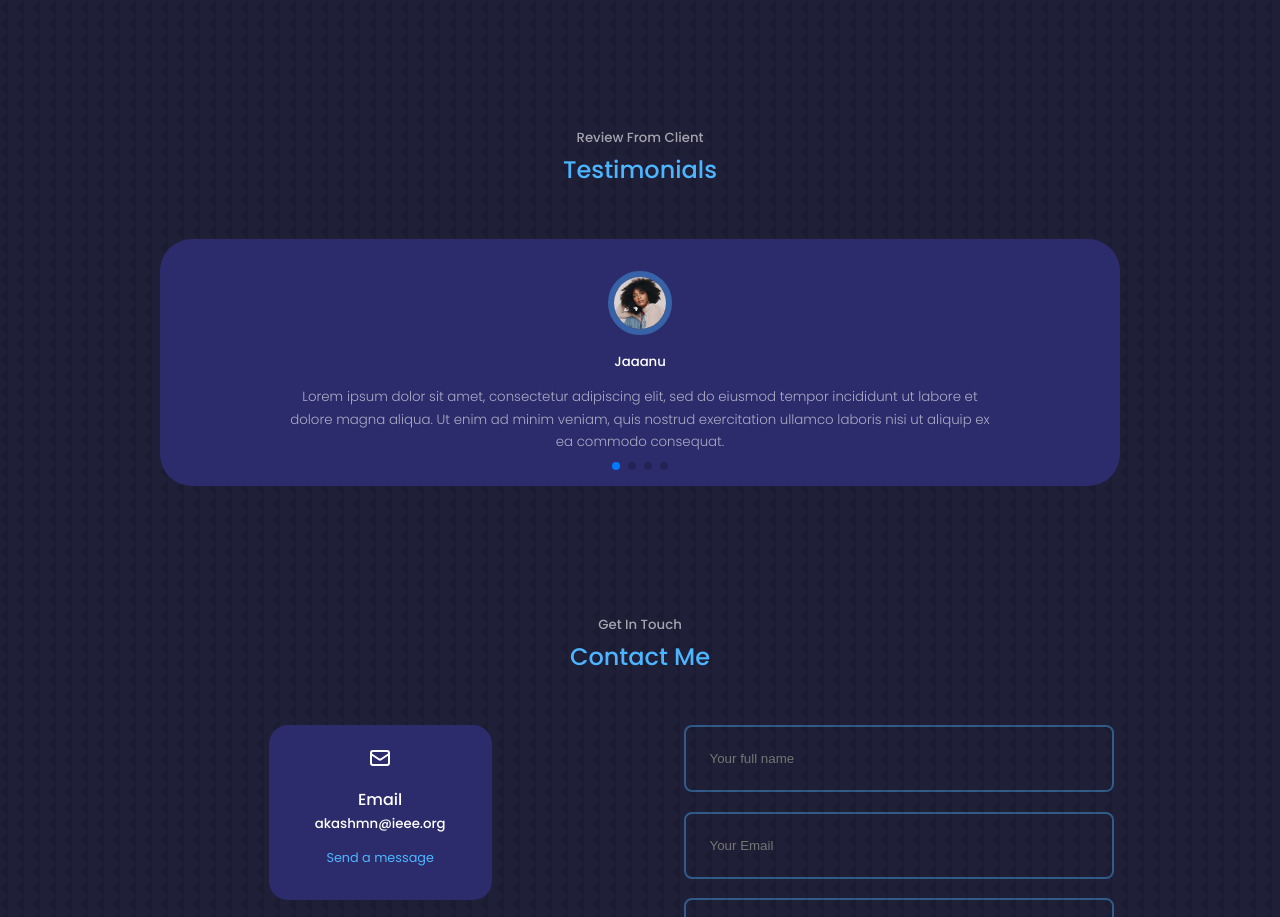
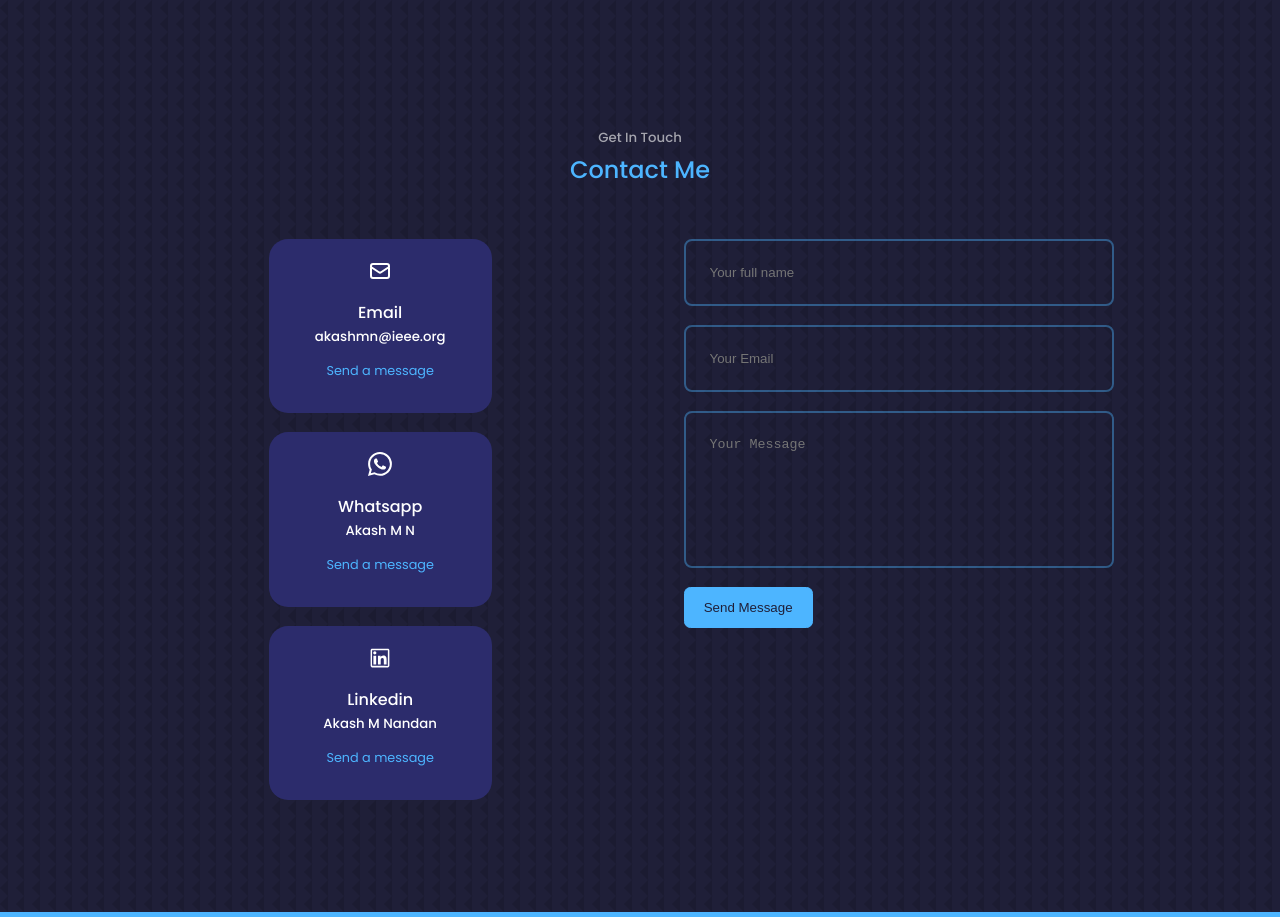
Before and after one commit to akashmn/portfolio-v1, a React (Create React App) app: page / in a window 1280 px wide. Shown: the part 3648-4565 px from the top of the page. Built offline with nearby package versions, Linux system fonts and the light colour scheme.

Commit message:
Update App.jsx

```diff
--- a/src/App.jsx
+++ b/src/App.jsx
@@ -20,7 +20,7 @@
       <Experience />
       <Services />
       <Portfolio />
-      <Testimonials />
+      {/* <Testimonials /> */}
       <Contact />
       <Footer />
     </>
```
